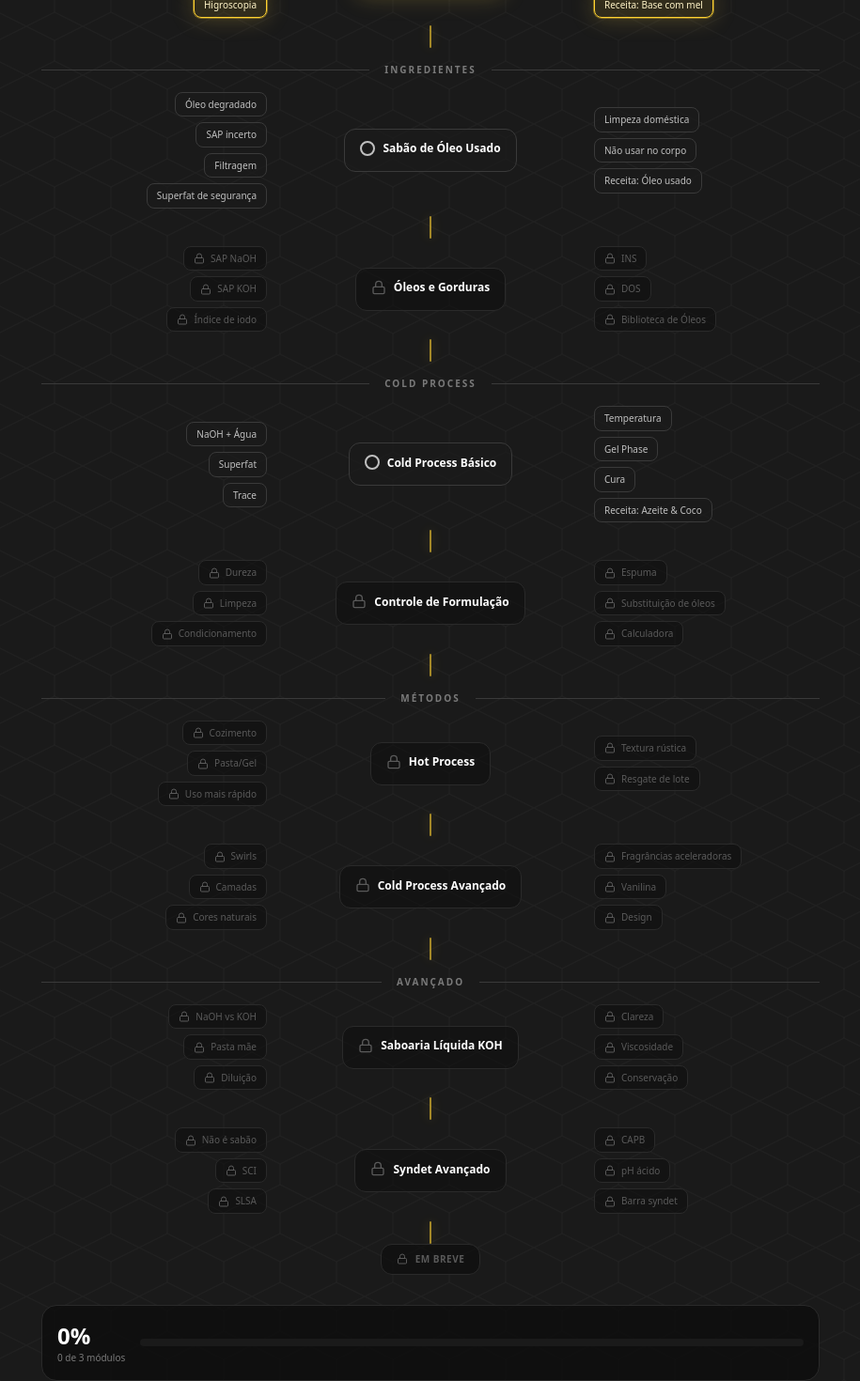
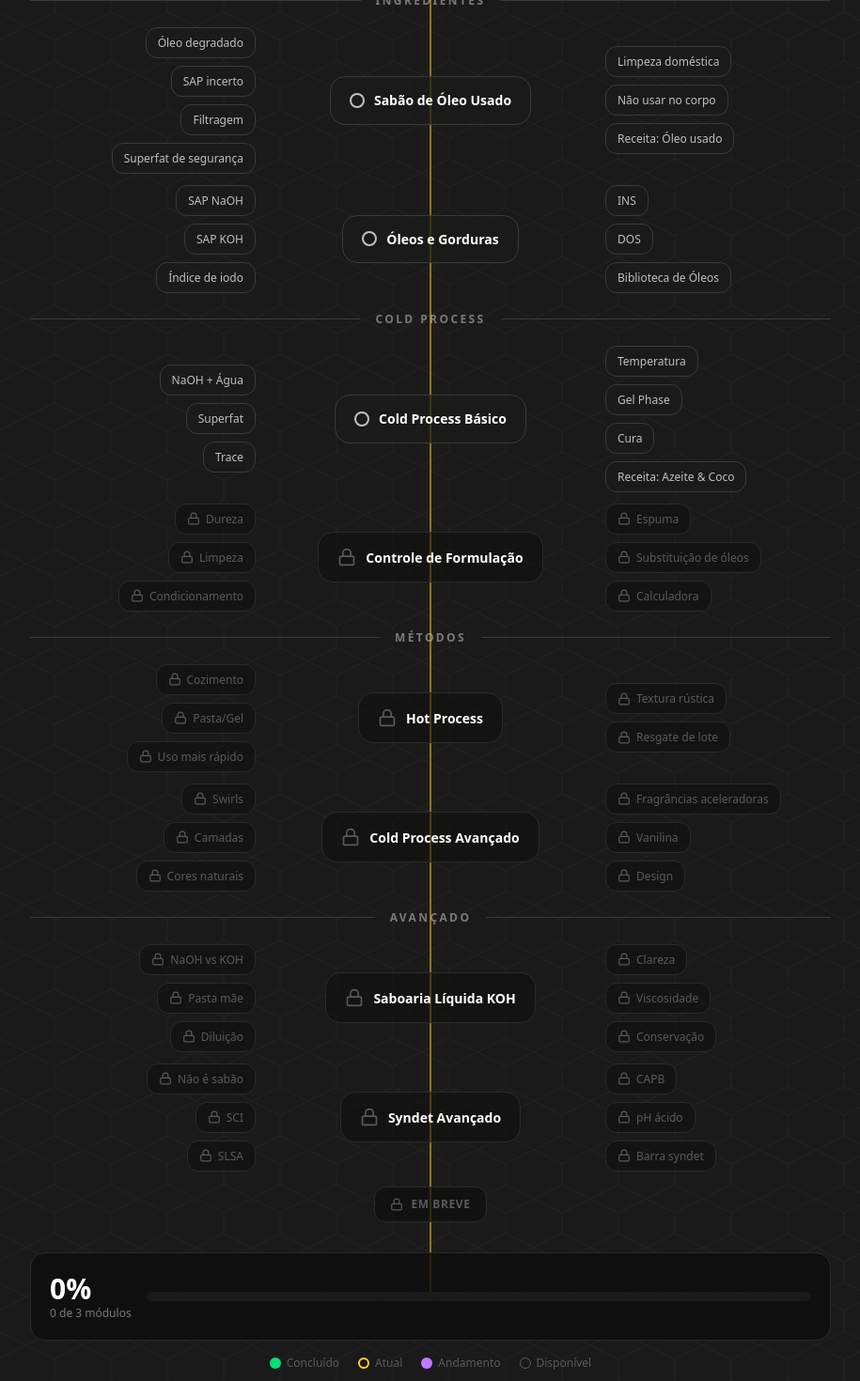
Before and after one commit to PedroAkaki/moonrock-saboaria, a Next.js app: page /roadmap in a window 1280 px wide. Shown: the part 700-2170 px from the top of the page at 94% size, without its empty margins (182-1097 px from the left). Built offline with nearby package versions, Linux system fonts and the light colour scheme.

Commit message:
fix: Roadmap — escala maior, backbone continuo, seguranca disponivel, header reduzido

```diff
--- a/components/RoadmapMap.tsx
+++ b/components/RoadmapMap.tsx
@@ -2,7 +2,7 @@
 
 import { useEffect, useMemo, useState, Fragment } from "react";
 import Link from "next/link";
-import { Check, Lock, Play, ArrowRight, Moon, AlertTriangle } from "lucide-react";
+import { Check, Lock, Play, ArrowRight } from "lucide-react";
 import { roadmapNodes, RoadmapNode, RoadmapTopic } from "@/data/roadmap-nodes";
 import learningModules from "@/data/learning-modules.json";
 import { getProgress } from "@/lib/progress";
@@ -11,6 +11,15 @@ import { getContinueNowAction, getClientProgress } from "@/lib/learning";
 type RoadmapStatus = "completed" | "current" | "in-progress" | "not-started" | "locked";
 
 function getSlugStatus(slug: string, progress: ReturnType<typeof getProgress>, modules: { slug: string; status: string }[]): RoadmapStatus {
+  // Segurança nunca fica locked
+  if (slug === "seguranca") {
+    const saved = progress.modules[slug]?.status;
+    if (saved === "completed") return "completed";
+    if (saved === "in-progress") return "in-progress";
+    return "current";
+  }
+  // Óleos e Gorduras não tem match em learning-modules, tratar como available
+  if (slug === "oleos-gorduras") return "not-started";
   const mod = modules.find((m) => m.slug === slug);
   const saved = progress.modules[slug]?.status;
   if (!mod || mod.status !== "available") return "locked";
@@ -21,21 +30,22 @@ function getSlugStatus(slug: string, progress: ReturnType<typeof getProgress>, m
   return "not-started";
 }
 
-function statusClasses(status: RoadmapStatus): string {
+function statusClasses(status: RoadmapStatus, isCenter = false): string {
+  const base = isCenter ? "px-5 py-4 text-center" : "px-3 py-2";
   switch (status) {
-    case "completed": return "border-green-500/50 bg-green-900/10 text-green-200 ring-1 ring-green-500/30";
-    case "current": return "border-amber-300 bg-amber-300/10 text-amber-100 shadow-[0_0_24px_rgba(252,211,77,0.25)] ring-1 ring-amber-300/40";
-    case "in-progress": return "border-purple-500/60 bg-purple-900/20 text-purple-100";
-    case "locked": return "border-moon-700 bg-moon-900/50 text-moon-500";
-    default: return "border-moon-600 bg-moon-800/70 text-moon-200";
+    case "completed": return `${base} border-green-500/50 bg-green-900/10 text-green-200 ring-1 ring-green-500/30`;
+    case "current": return `${base} border-amber-300 bg-amber-300/10 text-amber-100 shadow-[0_0_24px_rgba(252,211,77,0.25)] ring-1 ring-amber-300/40`;
+    case "in-progress": return `${base} border-purple-500/60 bg-purple-900/20 text-purple-100`;
+    case "locked": return `${base} border-moon-700 bg-moon-900/50 text-moon-500`;
+    default: return `${base} border-moon-600 bg-moon-800/70 text-moon-200`;
   }
 }
 
 function TopicPill({ topic, status }: { topic: RoadmapTopic; status: RoadmapStatus }) {
   const content = (
-    <div className={`flex items-center gap-1.5 rounded-lg border px-2.5 py-1.5 text-[10px] leading-tight transition-colors ${statusClasses(status)} ${topic.href ? "hover:brightness-125" : ""}`}>
-      {status === "locked" && <Lock className="h-3 w-3 shrink-0" />}
-      {topic.title}
+    <div className={`flex items-center gap-1.5 rounded-xl border text-xs leading-tight transition-colors ${statusClasses(status)} ${topic.href ? "hover:brightness-125 cursor-pointer" : ""}`}>
+      {status === "locked" && <Lock className="h-3.5 w-3.5 shrink-0" />}
+      <span>{topic.title}</span>
     </div>
   );
   if (topic.href) return <Link href={topic.href}>{content}</Link>;
@@ -44,19 +54,15 @@ function TopicPill({ topic, status }: { topic: RoadmapTopic; status: RoadmapStat
 
 function CenterNode({ node, status }: { node: RoadmapNode; status: RoadmapStatus }) {
   const content = (
-    <div className={`rounded-xl border px-4 py-3 text-center transition-all ${statusClasses(status)}`}>
-      <div className="flex items-center justify-center gap-2 mb-1">
-        {status === "completed" ? <Check className="h-4 w-4 text-green-300" /> : status === "locked" ? <Lock className="h-4 w-4 text-moon-500" /> : <span className="h-4 w-4 rounded-full border-2 border-current" />}
-        <span className="text-xs font-bold leading-tight text-white">{node.title}</span>
+    <div className={`rounded-2xl border transition-all ${statusClasses(status, true)}`}>
+      <div className="flex items-center justify-center gap-2.5">
+        {status === "completed" ? <Check className="h-5 w-5 text-green-300" /> : status === "locked" ? <Lock className="h-5 w-5 text-moon-500" /> : <span className="h-4 w-4 rounded-full border-2 border-current" />}
+        <span className="text-sm font-bold leading-tight text-white">{node.title}</span>
       </div>
     </div>
   );
   if (node.href && status !== "locked") return <Link href={node.href} className="block hover:-translate-y-0.5 transition-transform">{content}</Link>;
   return content;
-}
-
-function BackboneLine() {
-  return <div className="mx-auto w-0.5 h-6 rounded-full bg-amber-300/60 shadow-[0_0_12px_rgba(252,211,77,0.3)]" />;
 }
 
 export default function RoadmapMap() {
@@ -73,41 +79,36 @@ export default function RoadmapMap() {
   const modulesRaw = learningModules as { id: number; slug: string; level: number; title: string; status: string; summary?: string }[];
   const continueAction = useMemo(() => getContinueNowAction(modulesRaw, progress), [modulesRaw, progress]);
 
-  // Group nodes by section for section labels
   let lastSection = "";
-
-  // Stats
   const availableModules = modules.filter((m) => m.status === "available");
   const completedCount = availableModules.filter((m) => progress.modules[m.slug]?.status === "completed").length;
   const progressPercent = availableModules.length > 0 ? Math.round((completedCount / availableModules.length) * 100) : 0;
 
   return (
-    <div className="w-full overflow-x-auto pb-6">
-      <div className="relative mx-auto min-w-[780px] max-w-[860px] px-4 py-6">
+    <div className="w-full overflow-x-auto pb-8">
+      <div className="relative mx-auto min-w-[800px] max-w-[900px] px-6 py-4">
         {/* CTA */}
         {continueAction && continueAction.slug !== "aprendizado" && (
           <Link href={continueAction.href}
-            className="group mb-6 flex items-center gap-3 rounded-xl border border-amber-300/40 bg-amber-300/10 px-4 py-2.5 hover:bg-amber-300/20 transition-colors">
-            <div className="flex h-9 w-9 items-center justify-center rounded-full bg-amber-300/20">
-              <Play className="h-4 w-4 text-amber-200 ml-0.5" />
+            className="group mb-5 flex items-center gap-3 rounded-xl border border-amber-300/40 bg-amber-300/10 px-4 py-3 hover:bg-amber-300/20 transition-colors">
+            <div className="flex h-10 w-10 items-center justify-center rounded-full bg-amber-300/20">
+              <Play className="h-5 w-5 text-amber-200 ml-0.5" />
             </div>
             <div className="flex-1">
-              <p className="text-[10px] text-amber-200/80 uppercase tracking-wider font-medium">Continuar agora</p>
+              <p className="text-xs text-amber-200/80 uppercase tracking-wider font-medium">Continuar agora</p>
               <p className="text-sm font-semibold text-white">{continueAction.label}</p>
             </div>
-            <ArrowRight className="h-4 w-4 text-amber-300 group-hover:translate-x-0.5 transition-transform" />
+            <ArrowRight className="h-5 w-5 text-amber-300 group-hover:translate-x-0.5 transition-transform" />
           </Link>
         )}
 
-        {/* Title */}
-        <div className="text-center mb-6">
-          <div className="inline-flex items-center gap-2 rounded-2xl border border-amber-300/30 bg-moon-900/80 px-5 py-2.5 shadow-[0_0_24px_rgba(252,211,77,0.15)]">
-            <Moon className="h-5 w-5 text-amber-200" />
-            <span className="text-base font-bold tracking-wider text-amber-200">SABOARIA ARTESANAL</span>
-          </div>
+        {/* Mini header */}
+        <div className="text-center mb-5">
+          <span className="text-xs font-bold uppercase tracking-[0.3em] text-amber-300/70">Trilha Principal</span>
         </div>
 
-        <BackboneLine />
+        {/* Backbone continuous line behind center */}
+        <div className="absolute left-1/2 top-24 bottom-24 w-0.5 -translate-x-1/2 rounded-full bg-amber-300/50 shadow-[0_0_20px_rgba(252,211,77,0.2)]" />
 
         {/* Nodes */}
         {roadmapNodes.map((node, idx) => {
@@ -119,67 +120,64 @@ export default function RoadmapMap() {
             <Fragment key={node.slug}>
               {/* Section label */}
               {showSection && (
-                <div className="flex items-center gap-4 my-4">
+                <div className="flex items-center gap-4 my-5">
                   <div className="flex-1 h-px bg-moon-600" />
-                  <span className="text-[10px] font-bold uppercase tracking-[0.2em] text-moon-400 shrink-0">{node.section}</span>
+                  <span className="text-xs font-bold uppercase tracking-[0.2em] text-moon-400 shrink-0">{node.section}</span>
                   <div className="flex-1 h-px bg-moon-600" />
                 </div>
               )}
 
               {/* Row: left topics | center node | right topics */}
-              <div className="grid grid-cols-[240px_1fr_240px] gap-4 items-center my-2">
+              <div className="grid grid-cols-[240px_1fr_240px] gap-6 items-center my-3">
                 {/* Left topics */}
-                <div className="flex flex-col items-end gap-1.5">
+                <div className="flex flex-col items-end gap-2">
                   {node.leftTopics?.map((topic) => (
                     <TopicPill key={topic.id} topic={topic} status={status} />
                   ))}
                 </div>
 
                 {/* Center node */}
-                <div className="flex flex-col items-center">
+                <div className="relative z-10 flex flex-col items-center">
                   <CenterNode node={node} status={status} />
                 </div>
 
                 {/* Right topics */}
-                <div className="flex flex-col items-start gap-1.5">
+                <div className="flex flex-col items-start gap-2">
                   {node.rightTopics?.map((topic) => (
                     <TopicPill key={topic.id} topic={topic} status={status} />
                   ))}
                 </div>
               </div>
-
-              {/* Backbone segment */}
-              {idx < roadmapNodes.length - 1 && <BackboneLine />}
             </Fragment>
           );
         })}
 
-        <BackboneLine />
-        <div className="text-center">
-          <div className="inline-flex items-center gap-2 rounded-xl border border-moon-700 bg-moon-900/70 px-4 py-2 text-[10px] font-bold uppercase tracking-wider text-moon-500">
-            <Lock className="h-3 w-3" /> Em breve
+        {/* End cap */}
+        <div className="relative z-10 text-center mt-4">
+          <div className="inline-flex items-center gap-2 rounded-xl border border-moon-700 bg-moon-900/70 px-4 py-2.5 text-xs font-bold uppercase tracking-wider text-moon-500">
+            <Lock className="h-3.5 w-3.5" /> Em breve
           </div>
         </div>
 
         {/* Progress */}
-        <div className="mt-8 rounded-2xl border border-moon-700 bg-moon-900/80 p-4">
+        <div className="relative z-10 mt-8 rounded-2xl border border-moon-700 bg-moon-900/80 p-5">
           <div className="flex items-center justify-between gap-4">
             <div>
-              <p className="text-2xl font-bold text-white">{progressPercent}%</p>
-              <p className="text-[10px] text-moon-400">{completedCount} de {availableModules.length} módulos</p>
+              <p className="text-3xl font-bold text-white">{progressPercent}%</p>
+              <p className="text-xs text-moon-400">{completedCount} de {availableModules.length} módulos</p>
             </div>
-            <div className="h-2 flex-1 rounded-full bg-moon-800">
-              <div className="h-2 rounded-full bg-purple-400" style={{ width: `${progressPercent}%` }} />
+            <div className="h-2.5 flex-1 rounded-full bg-moon-800">
+              <div className="h-2.5 rounded-full bg-purple-400" style={{ width: `${progressPercent}%` }} />
             </div>
           </div>
         </div>
 
         {/* Legend */}
-        <div className="mt-4 flex flex-wrap justify-center gap-4 text-[10px] text-moon-500">
-          <span className="inline-flex items-center gap-1"><span className="h-2.5 w-2.5 rounded-full bg-green-400" /> Concluído</span>
-          <span className="inline-flex items-center gap-1"><span className="h-2.5 w-2.5 rounded-full border-2 border-amber-300" /> Atual</span>
-          <span className="inline-flex items-center gap-1"><span className="h-2.5 w-2.5 rounded-full bg-purple-400" /> Andamento</span>
-          <span className="inline-flex items-center gap-1"><span className="h-2.5 w-2.5 rounded-full border border-moon-500" /> Disponível</span>
+        <div className="relative z-10 mt-4 flex flex-wrap justify-center gap-5 text-xs text-moon-500">
+          <span className="inline-flex items-center gap-1.5"><span className="h-3 w-3 rounded-full bg-green-400" /> Concluído</span>
+          <span className="inline-flex items-center gap-1.5"><span className="h-3 w-3 rounded-full border-2 border-amber-300" /> Atual</span>
+          <span className="inline-flex items-center gap-1.5"><span className="h-3 w-3 rounded-full bg-purple-400" /> Andamento</span>
+          <span className="inline-flex items-center gap-1.5"><span className="h-3 w-3 rounded-full border border-moon-500" /> Disponível</span>
         </div>
       </div>
     </div>
```
